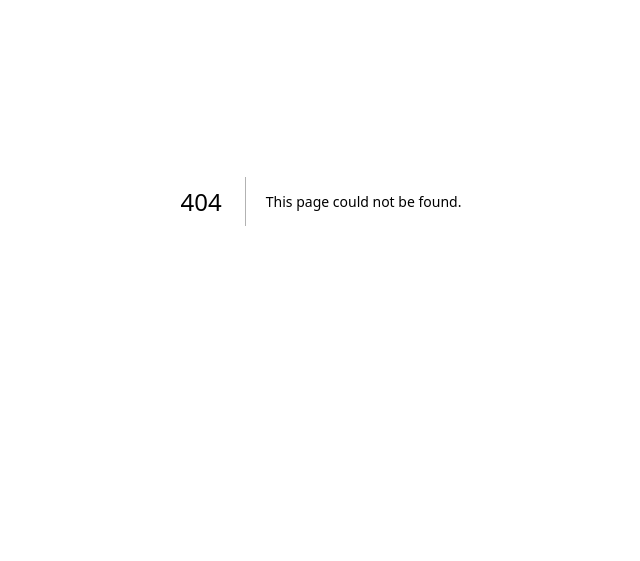
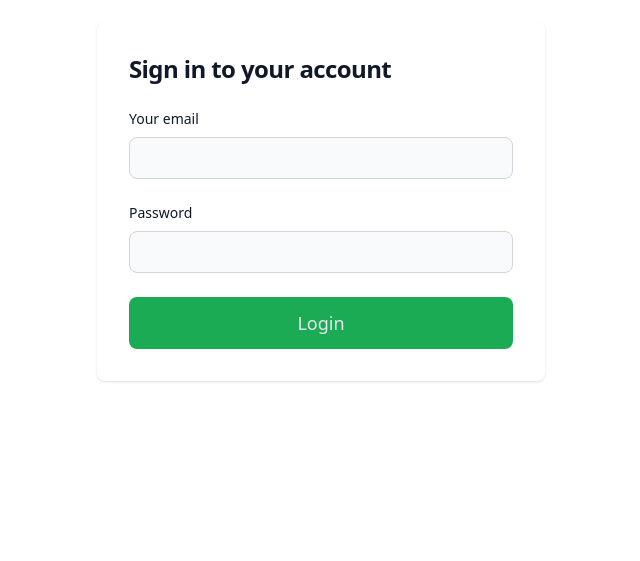
Before and after one commit to ImtiazNayeemShawon/eduthriller, a Next.js app: page /private/AdminLogin in a window 1280 px wide. Before the commit this address had no page. Shown: the part 239-800 px from the top of the page, without its empty margins (319-959 px from the left). Built offline with nearby package versions, Linux system fonts and the light colour scheme.

Commit message:
sharp package added

```diff
--- a/package.json
+++ b/package.json
@@ -21,6 +21,7 @@
     "react-hot-toast": "^2.4.1",
     "react-use-localstorage": "^3.5.3",
     "redux": "^4.2.1",
+    "sharp": "^0.32.1",
     "tailwindcss": "3.3.2"
   }
 }
--- a/pages/_app.js
+++ b/pages/_app.js
@@ -1,14 +1,13 @@
 import "@/styles/globals.css";
 import React from "react";
 import { AppProvider } from "./Context";
-import Footer from "./footer";
 
 export default function App({ Component, pageProps }) {
   return (
       <AppProvider>
         <div className="m-10 max-sm:m-2">
           <Component {...pageProps} />
-          <Footer/>
+
         </div>
       </AppProvider>
   );
--- a/pages/index.js
+++ b/pages/index.js
@@ -4,6 +4,7 @@
 import Navbar from "./Navbar";
 import Counter from "./counter";
 import Emergency from "./Emergency";
+import Footer from "./footer";
 
 export default function Home() {
   return (
@@ -14,6 +15,7 @@
         <Counter />
         <Coursedetails />
         <Emergency/>
+        <Footer/>
       </main>
     </React.Fragment>
   );
--- /dev/null
+++ b/pages/private/AdminLogin.js
@@ -0,0 +1,78 @@
+import { useState } from "react";
+import Api from "../api/apiCaller";
+import { useRouter } from "next/router";
+import { toast,Toaster } from "react-hot-toast";
+
+const AdminLoginPage = () => {
+  const [email, setEmail] = useState("");
+  const [password, setPassword] = useState("");
+  const router = useRouter();
+
+  const handleLogin = async (e) => {
+    e.preventDefault();
+    try {
+      const response = await Api.post("/admin/login", { email, password });
+      toast.success("Login succesful!")
+      router.push("/private/AdminPage");
+      console.log(response.data.accessToken);
+    } catch (error) {
+        toast.error(error.message)
+
+    }
+  };
+
+  return (
+    <div>
+        <Toaster/>
+      <div className="flex flex-col items-center justify-center px-6 py-8 mx-auto md:h-screen lg:py-0">
+        <div className="w-full bg-white rounded-lg shadow dark:border md:mt-0 sm:max-w-md xl:p-0 dark:bg-gray-800 dark:border-gray-700">
+          <div className="p-6 space-y-4 md:space-y-6 sm:p-8">
+            <h1 className="text-xl font-bold leading-tight tracking-tight text-gray-900 md:text-2xl dark:text-white">
+              Sign in to your account
+            </h1>
+            <form className="space-y-4 md:space-y-6" action="#">
+              <div>
+                <label
+                  htmlFor="email"
+                  className="block mb-2 text-sm font-medium text-gray-900 dark:text-white"
+                >
+                  Your email
+                </label>
+                <input
+                  type="email"
+                  className="bg-gray-50 border border-gray-300 text-gray-900 sm:text-sm rounded-lg focus:ring-primary-600 focus:border-primary-600 block w-full p-2.5 dark:bg-gray-700 dark:border-gray-600 dark:placeholder-gray-400 dark:text-white dark:focus:ring-blue-500 dark:focus:border-blue-500"
+                  value={email}
+                  onChange={(e) => setEmail(e.target.value)}
+                />
+              </div>
+              <div>
+                <label
+                  htmlFor="password"
+                  className="block mb-2 text-sm font-medium text-gray-900 dark:text-white"
+                >
+                  Password
+                </label>
+                <input
+                  type="password"
+                  className="bg-gray-50 border border-gray-300 text-gray-900 sm:text-sm rounded-lg focus:ring-primary-600 focus:border-primary-600 block w-full p-2.5 dark:bg-gray-700 dark:border-gray-600 dark:placeholder-gray-400 dark:text-white dark:focus:ring-blue-500 dark:focus:border-blue-500"
+                  value={password}
+                  onChange={(e) => setPassword(e.target.value)}
+                />
+              </div>
+
+              <button
+                type="submit"
+                onClick={handleLogin}
+                className="text-lg text-gray-200 mainbg p-3 rounded-lg w-full mt-20 "
+              >
+                Login
+              </button>
+            </form>
+          </div>
+        </div>
+      </div>
+    </div>
+  );
+};
+
+export default AdminLoginPage;
--- /dev/null
+++ b/pages/private/AdminPage.js
@@ -0,0 +1,34 @@
+import { useEffect } from 'react';
+import { useRouter } from 'next/router';
+import Api from '../api/apiCaller';
+import { toast,Toaster } from 'react-hot-toast';
+
+const AdminPage = () => {
+  const router = useRouter();
+
+  useEffect(() => {
+    checkLoggedIn();
+  }, []);
+
+  const checkLoggedIn = async () => {
+    try {
+      const response = await Api.get('/admin/checkLoggedIn');
+       // Replace with your backend API route to check if admin is logged in
+      const { loggedIn } = response.data;
+      if (!loggedIn) {
+        router.push('/private/adminLogin'); // Redirect to admin login page if not logged in
+      }
+    } catch (error) {
+      toast.error(error.message);
+      // router.push('/private/AdminLogin');
+    }
+  };
+
+  return (
+    <div>Hell world
+      <Toaster/>
+       </div>
+  );
+};
+
+export default AdminPage;
--- a/pages/private/AdminPannel.js
+++ /dev/null
@@ -1,7 +0,0 @@
-export default function AdminPannel() {
-    return (
-        <div>
-            Enter
-        </div>
-    );
-}
```
Also changed, not shown: 1 other file (tests, documents, lock files or other folders).
